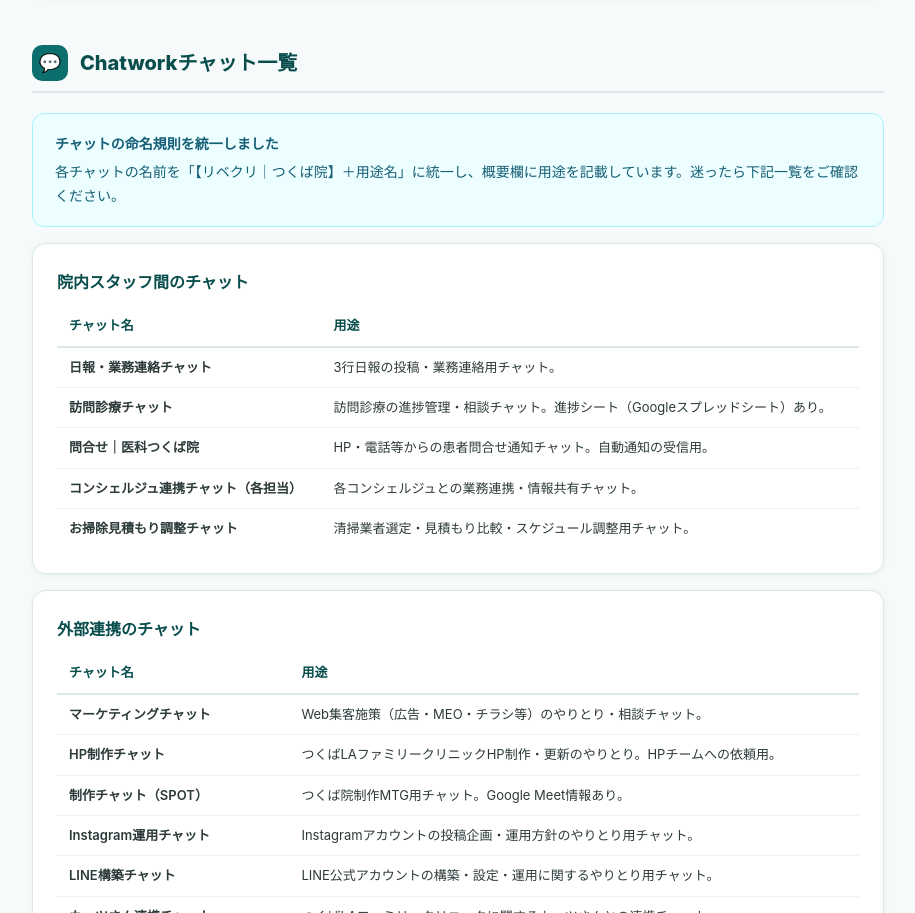
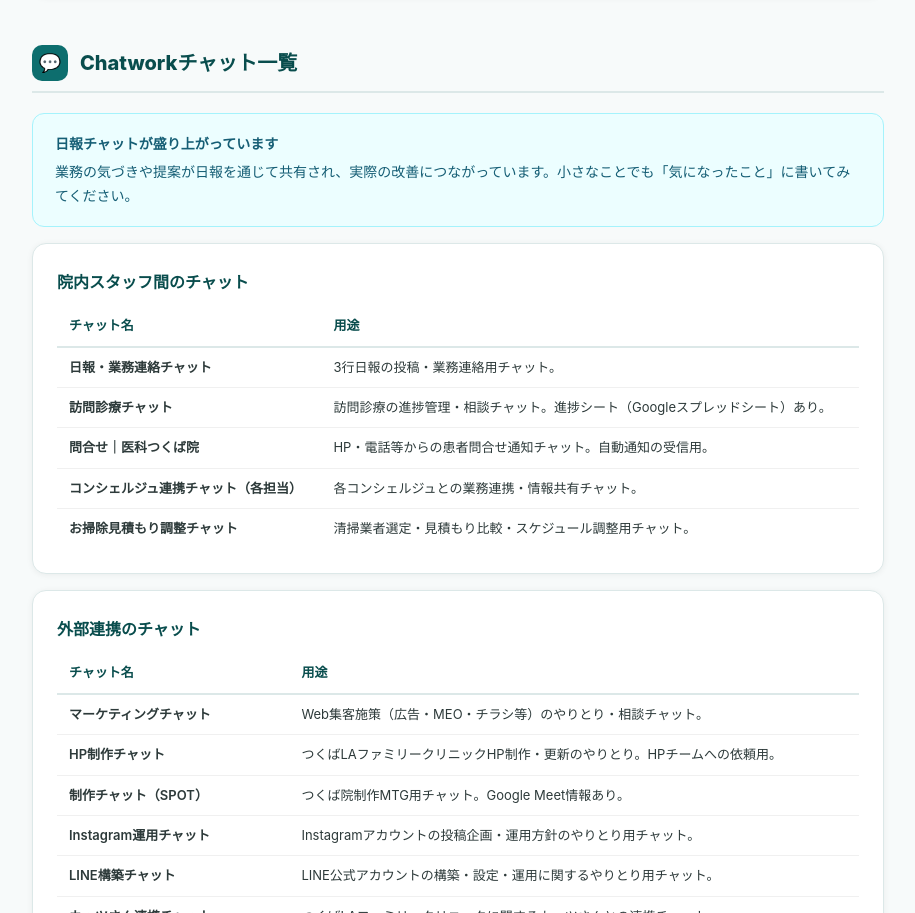
Before and after one commit to he422702/keiei-dashboard, a plain HTML site: page tsukuba-staff.html in a window 1280 px wide. Shown: the part 1315-2228 px from the top of the page, without its empty margins (182-1097 px from the left). Drawn offline with Linux system fonts and the light colour scheme.

Commit message:
Update: チャットセクションのコールアウトを日報盛り上がりメッセージに変更

```diff
--- a/tsukuba-staff.html
+++ b/tsukuba-staff.html
@@ -322,8 +322,8 @@
   </div>
 
   <div class="callout callout-info">
-    <strong>チャットの命名規則を統一しました</strong>
-    各チャットの名前を「【リベクリ｜つくば院】＋用途名」に統一し、概要欄に用途を記載しています。迷ったら下記一覧をご確認ください。
+    <strong>日報チャットが盛り上がっています</strong>
+    業務の気づきや提案が日報を通じて共有され、実際の改善につながっています。小さなことでも「気になったこと」に書いてみてください。
   </div>
 
   <div class="card">
```
